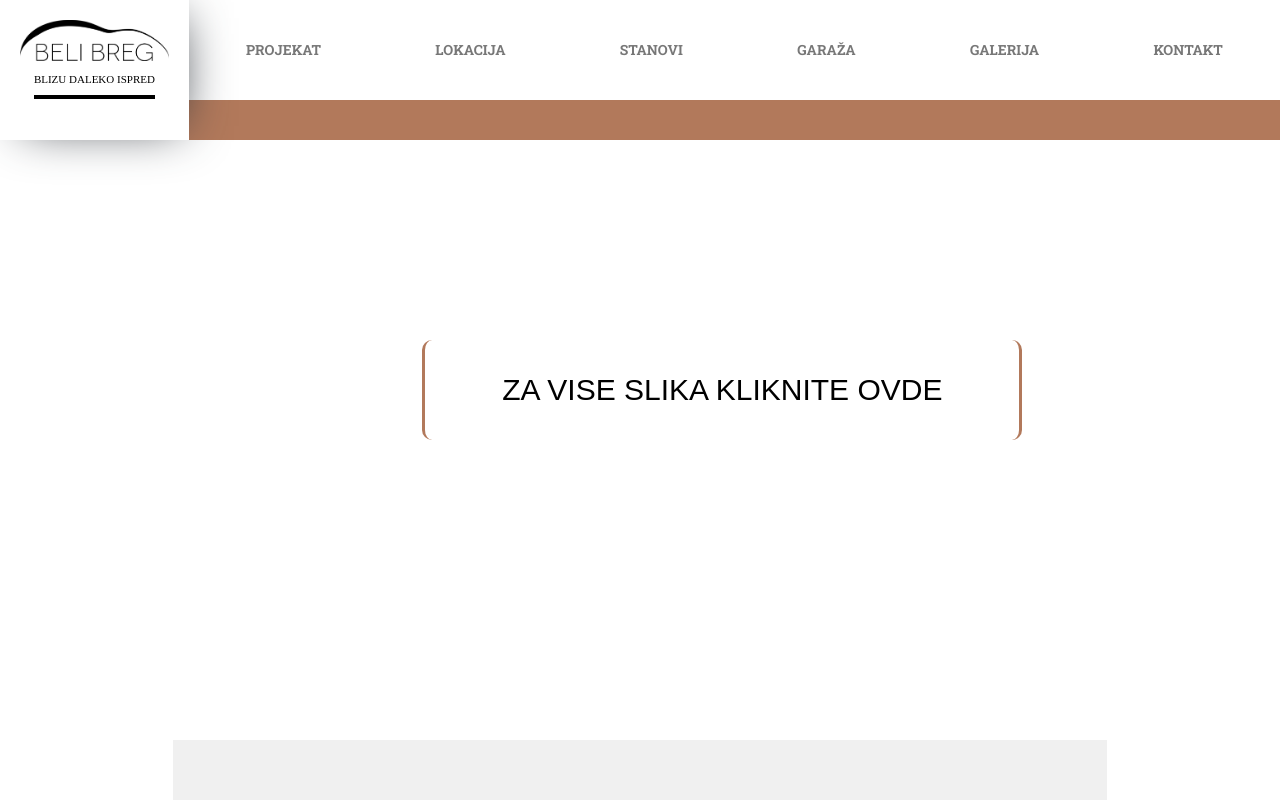
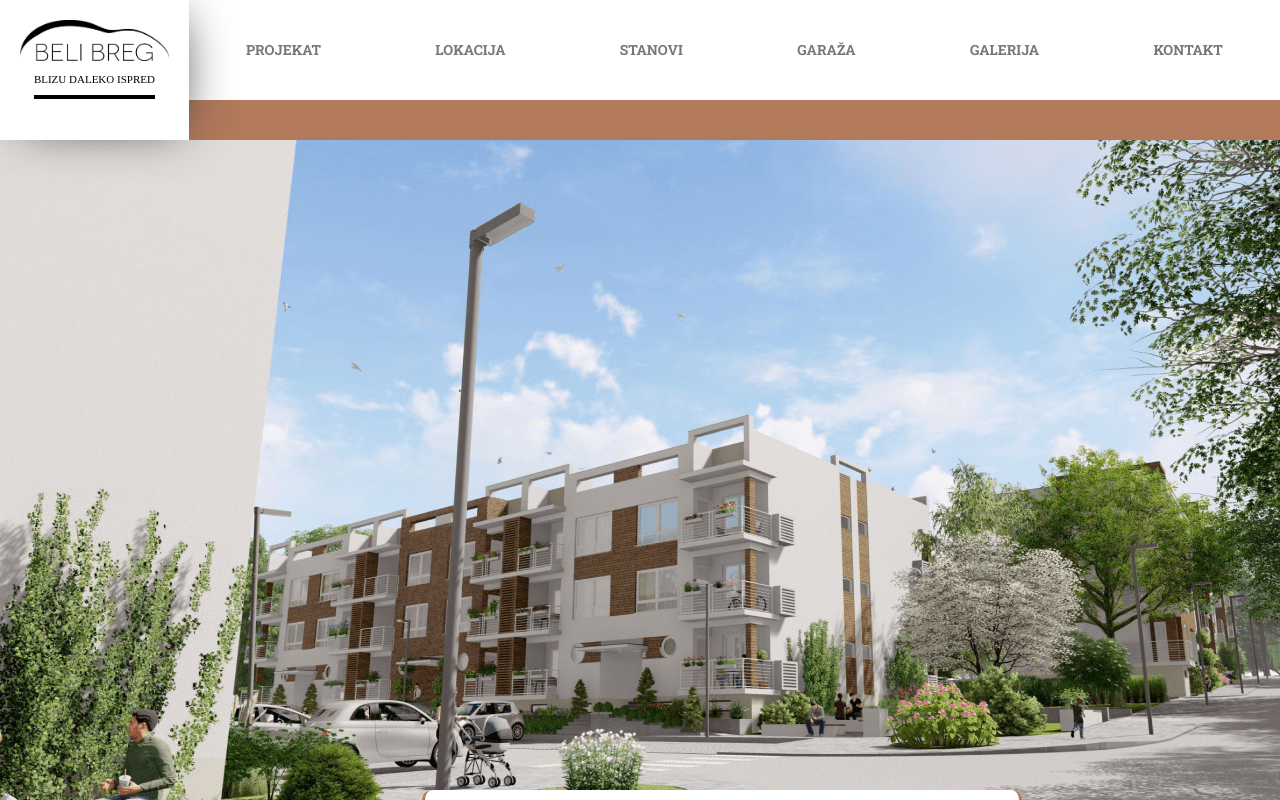
Before and after one commit to skebri/belibreg, a React (Create React App) app: page /galerija in a window 1280 px wide. Shown: the top 800 px of the page. Built offline with nearby package versions, Linux system fonts and the light colour scheme.

Commit message:
add background remove footer

```diff
--- a/src/Components/Pages/Galerija/galerija.jsx
+++ b/src/Components/Pages/Galerija/galerija.jsx
@@ -31,6 +31,7 @@ class galerija extends React.Component {
     return (
       <div className="gal">
         <Header />
+      <div className="bcg">
         <button className="gal-btn" type="button" onClick={() => this.setState({ isOpen: true })}>
           ZA VISE SLIKA KLIKNITE OVDE
         </button>
@@ -53,8 +54,9 @@ class galerija extends React.Component {
             }
           />
         )}
-        <Footer />
+
       </div>
+    </div>
     );
   }
 }
--- a/src/Components/Pages/Galerija/galerija.scss
+++ b/src/Components/Pages/Galerija/galerija.scss
@@ -1,9 +1,13 @@
 .gal {
+  .bcg {
+    background: url("../../../assets/pic1.png") 50% no-repeat;
+    height: 90vh;
+    width: 100%;
     .gal-btn {
       width: 600px;
       height: 100px;
       margin-left: 33%;
-    margin-top: 200px;
+      margin-top: 650px;
       font-size: 30px;
       cursor: pointer;
       border: none;
@@ -23,3 +27,4 @@
       outline: none;
     }
   }
+}
```
Lines whose indentation alone changed are shown as unchanged.
